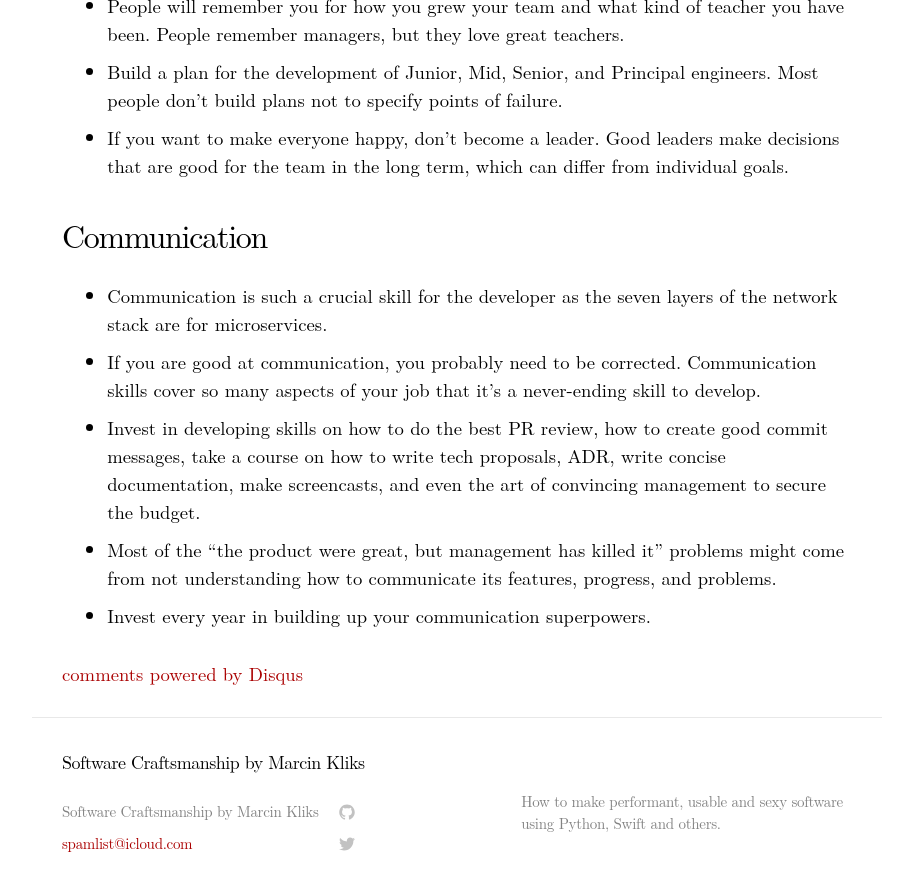
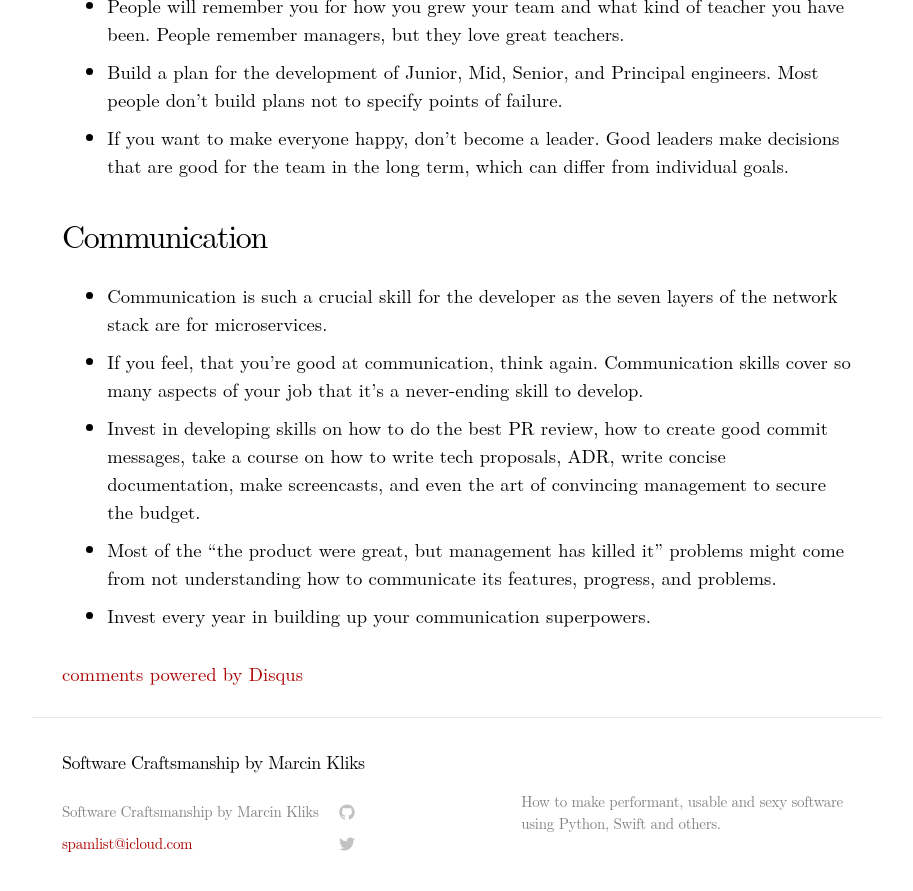
Before and after one commit to vi4m/vi4m.github.io, a Jekyll site: the page built from _posts/2022-12-29-tips-for-software-eng-managers.md, in a window 1280 px wide and 900 px high, scrolled down 1771 px. Shown: the top 891 px of the window, without its empty margins (183-1096 px from the left). Built offline with Jekyll 4.4.1, drawn with Linux system fonts in a browser that asks for light colours; some web fonts are replaced; comment, search, counter and statistics services are not loaded.

Commit message:
Wording.

```diff
--- a/_posts/2022-12-29-tips-for-software-eng-managers.md
+++ b/_posts/2022-12-29-tips-for-software-eng-managers.md
@@ -49,7 +49,7 @@ The best team is the effect of training, not recruitment.
 ## Communication
 
 * Communication is such a crucial skill for the developer as the seven layers of the network stack are for microservices.
-* If you are good at communication, you probably need to be corrected. Communication skills cover so many aspects of your job that it's a never-ending skill to develop.
+* If you feel, that you're good at communication, think again. Communication skills cover so many aspects of your job that it's a never-ending skill to develop.
 * Invest in developing skills on how to do the best PR review, how to create good commit messages, take a course on how to write tech proposals, ADR, write concise documentation, make screencasts, and even the art of convincing management to  secure the budget.
 * Most of the "the product were great, but management has killed it" problems might come from not understanding how to communicate its features, progress, and problems.
 * Invest every year in building up your communication superpowers.
```
